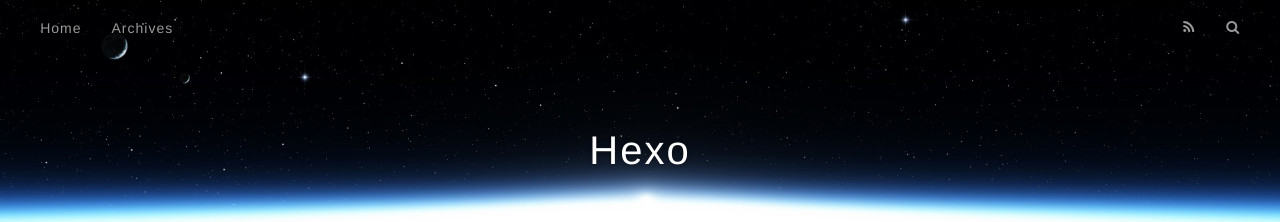
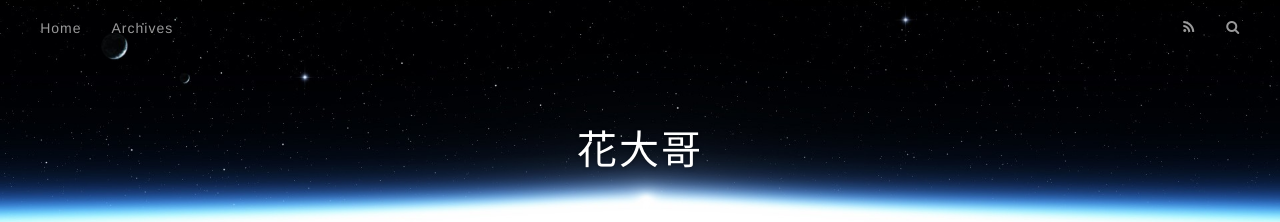
Before and after one commit to wh610332/wh610332.github.io, a plain HTML site: page index.html in a window 1280 px wide. Shown: the top 222 px of the page. Drawn offline with nearby package versions, Linux system fonts and the light colour scheme.

Commit message:
Site updated: 2017-05-25 15:20:42

```diff
--- a/index.html
+++ b/index.html
@@ -33,7 +33,7 @@
   <div id="header-outer" class="outer">
     <div id="header-title" class="inner">
       <h1 id="logo-wrap">
-        <a href="/" id="logo">Hexo</a>
+        <a href="/" id="logo">花大哥</a>
       </h1>
 
     </div>
```
